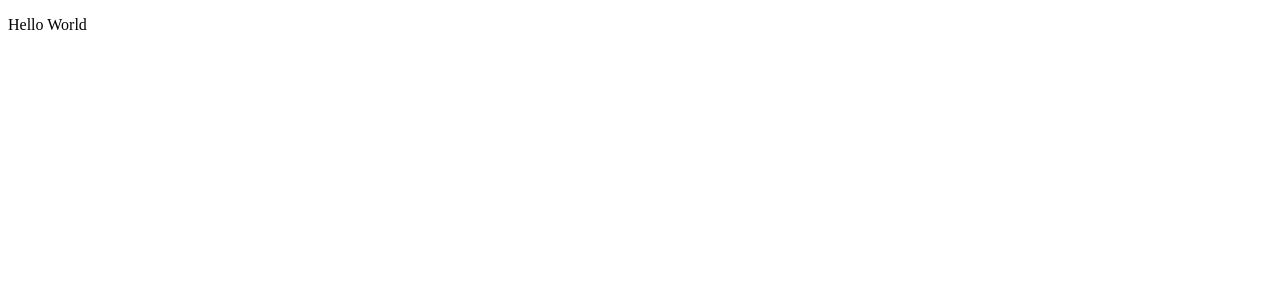
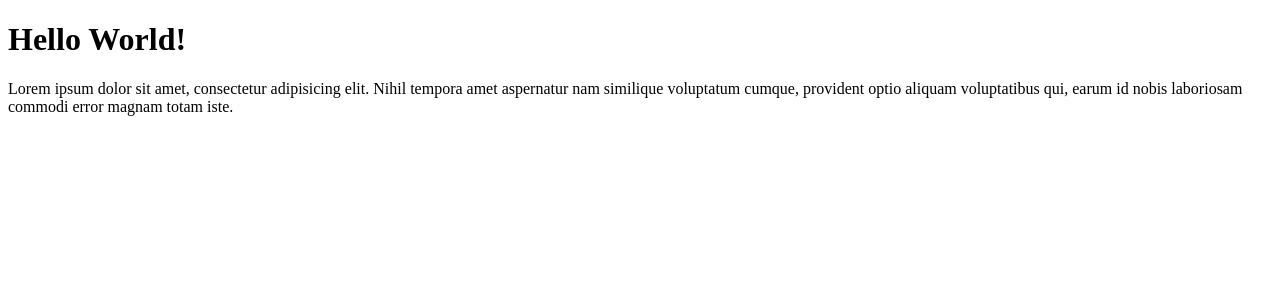
Before and after one commit to HassenIO/nuxt-learning, a Nuxt app: page / in a window 1280 px wide. Shown: the top 300 px of the page. Built offline with nearby package versions, Linux system fonts and the light colour scheme.

Commit message:
Basic routing examples

```diff
--- a/app.vue
+++ /dev/null
@@ -1,5 +0,0 @@
-<template>
-  <div>
-    <p>Hello World</p>
-  </div>
-</template>
--- /dev/null
+++ b/pages/index.vue
@@ -0,0 +1,14 @@
+<template>
+  <div>
+    <h1>Hello World!</h1>
+    <p>Lorem ipsum dolor sit amet, consectetur adipisicing elit. Nihil tempora amet aspernatur nam similique voluptatum cumque, provident optio aliquam voluptatibus qui, earum id nobis laboriosam commodi error magnam totam iste.</p>
+  </div>
+</template>
+
+<script setup>
+
+</script>
+
+<style scoped>
+
+</style>
--- /dev/null
+++ b/pages/products/[id]/index.vue
@@ -0,0 +1,11 @@
+<template>
+  <div>
+    <h1>This is the page for product {{ id }}</h1>
+  </div>
+</template>
+
+<script setup>
+  const { id } = useRoute().params;
+</script>
+
+<style scoped></style>
--- /dev/null
+++ b/pages/products/index.vue
@@ -0,0 +1,9 @@
+<template>
+  <div>
+    <h1>This is the products page</h1>
+  </div>
+</template>
+
+<script setup></script>
+
+<style scoped></style>
--- a/tsconfig.json
+++ b/tsconfig.json
@@ -1,4 +1,7 @@
 {
   // https://nuxt.com/docs/guide/concepts/typescript
-  "extends": "./.nuxt/tsconfig.json"
+  "extends": "./.nuxt/tsconfig.json",
+  "compilerOptions": {
+    "allowJs": true
+  }
 }
```
